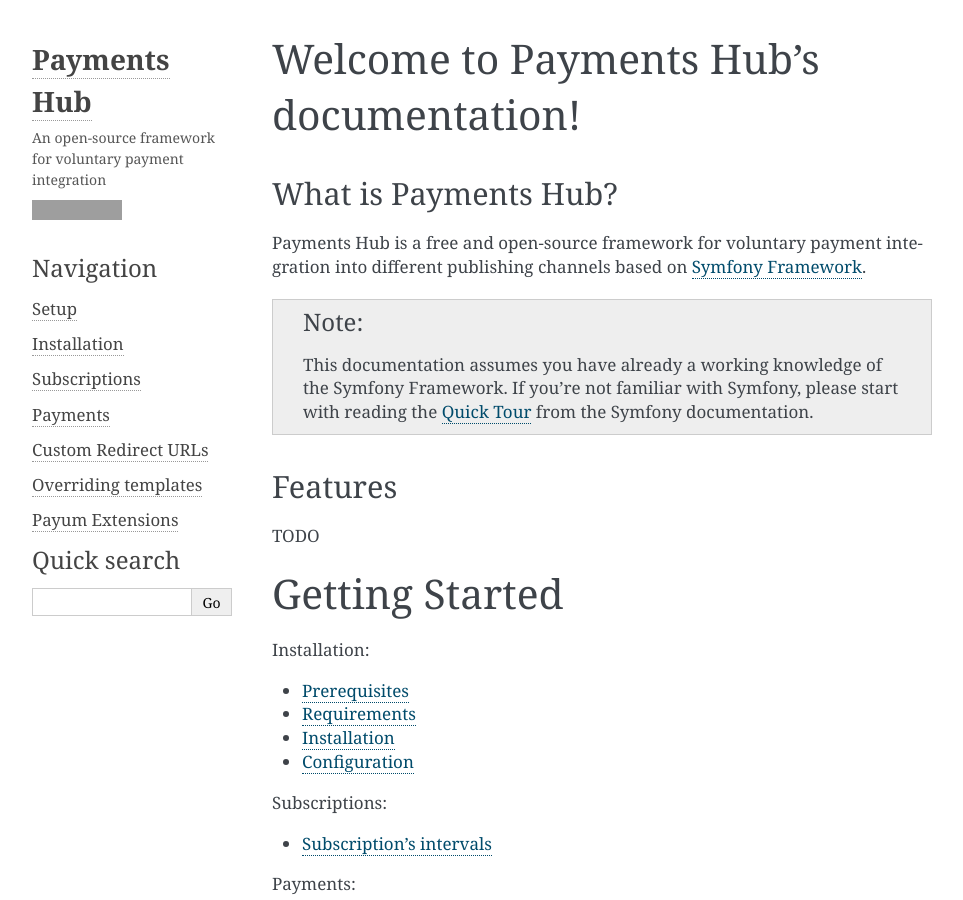
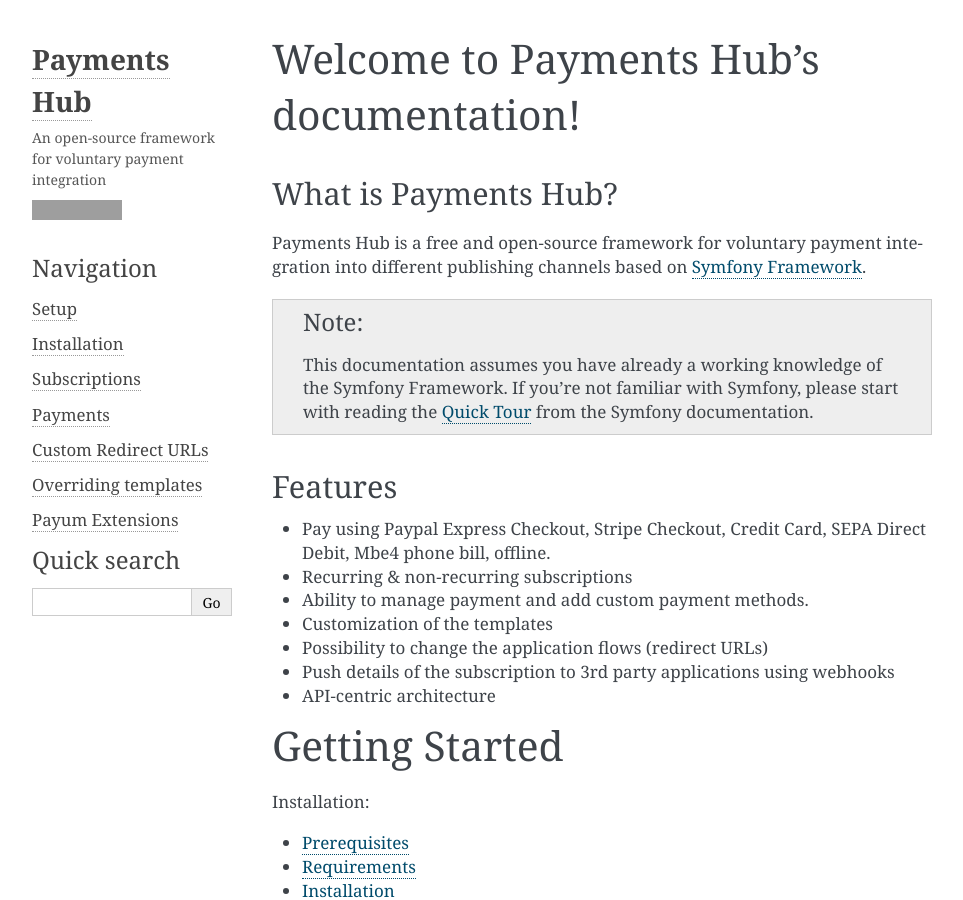
Before and after one commit to PayHelper/payments-hub, a Sphinx documentation site: the page built from docs/index.rst, in a window 1280 px wide and 900 px high. Shown: the whole window, without its empty margins (148-1111 px from the left). Built offline with Sphinx 7.4.7, drawn with Linux system fonts in a browser that asks for light colours; pages that are not in the unit, such as notebooks, are missing from menus; grey boxes are pictures that could not be loaded.

Commit message:
list features

```diff
--- a/docs/index.rst
+++ b/docs/index.rst
@@ -20,7 +20,13 @@
 Features
 --------
 
-TODO
+- Pay using Paypal Express Checkout, Stripe Checkout, Credit Card, SEPA Direct Debit, Mbe4 phone bill, offline.
+- Recurring & non-recurring subscriptions
+- Ability to manage payment and add custom payment methods.
+- Customization of the templates
+- Possibility to change the application flows (redirect URLs)
+- Push details of the subscription to 3rd party applications using webhooks
+- API-centric architecture
 
 Getting Started
 ===============
```
